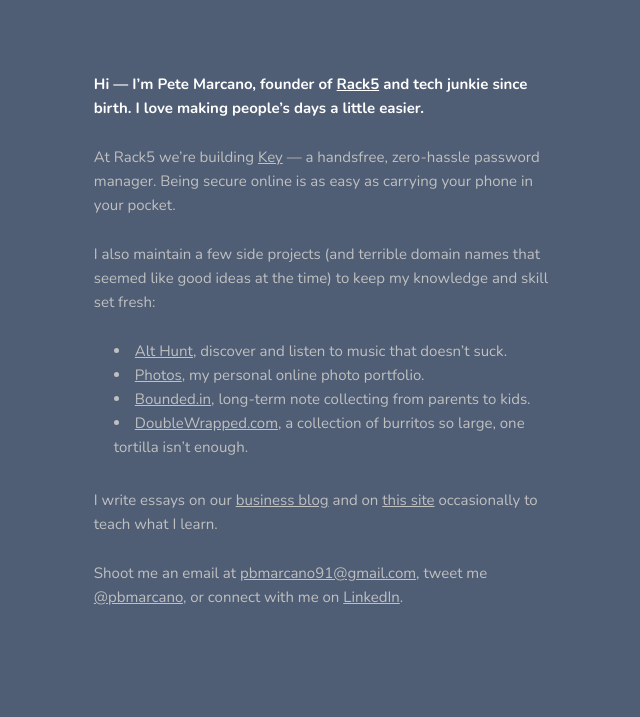
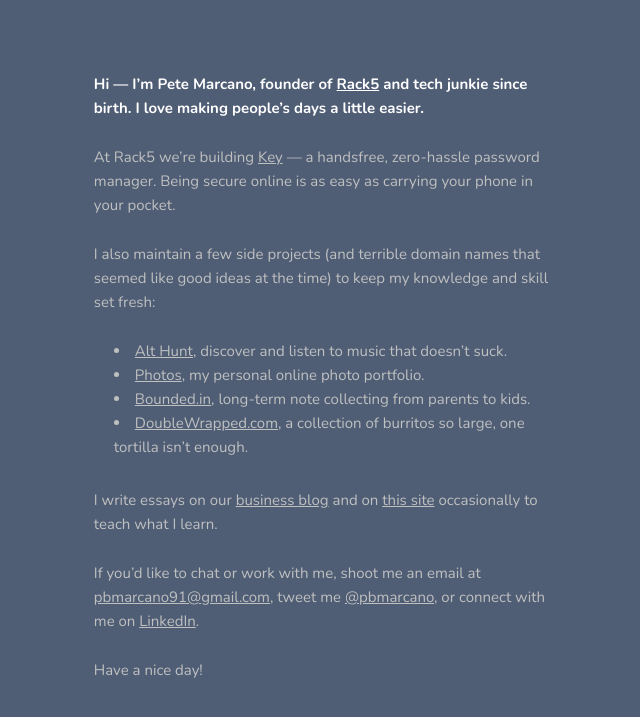
Before and after one commit to pbmarcano/pbmarcano.github.io, a Jekyll site: the page built from index.md, in a window 1280 px wide. Shown: the top 717 px of the page, without its empty margins (311-951 px from the left). Built offline with Jekyll 4.4.1, drawn with Linux system fonts in a browser that asks for light colours.

Commit message:
updated some links.

```diff
--- a/index.md
+++ b/index.md
@@ -6,7 +6,7 @@ permalink: /
 
 <span class="intro">Hi — I'm Pete Marcano, founder of [Rack5](http://www.rack5.co) and tech junkie since birth. I love making people's days a little easier.</span>
 
-At Rack5 we're building [Key](http://www.rack5.co/key/) — a handsfree, zero-hassle password manager. Being secure online is as easy as carrying your phone in your pocket.
+At Rack5 we're building [Key](https://keyauth.com/) — a handsfree, zero-hassle password manager. Being secure online is as easy as carrying your phone in your pocket.
 
 I also maintain a few side projects (and terrible domain names that seemed like good ideas at the time) to keep my knowledge and skill set fresh:
 
@@ -17,4 +17,6 @@ I also maintain a few side projects (and terrible domain names that seemed like
 
 I write essays on our [business blog](https://businessnbits.com) and on [this site](/essays/) occasionally to teach what I learn.
 
-Shoot me an email at [pbmarcano91@gmail.com](mailto:pbmarcano91@gmail.com), tweet me [@pbmarcano](https://twitter.com/pbmarcano), or connect with me on [LinkedIn](https://linkedin.com/in/petermarcano/).
+If you'd like to chat or work with me, shoot me an email at [pbmarcano91@gmail.com](mailto:pbmarcano91@gmail.com), tweet me [@pbmarcano](https://twitter.com/pbmarcano), or connect with me on [LinkedIn](https://linkedin.com/in/petermarcano/).
+
+Have a nice day!
```
